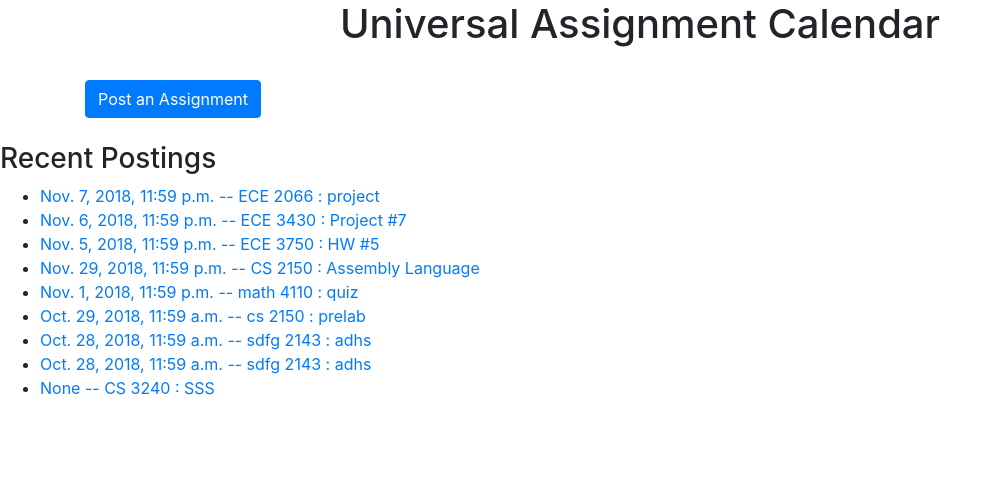
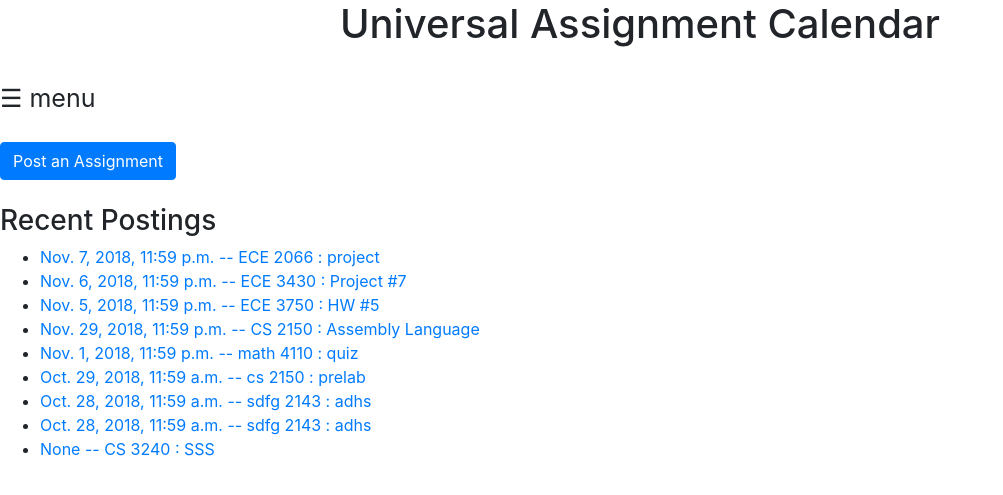
Before and after one commit to jguevarra/Assignment-Interactive-Checklist, a Django app: page /calendar/ in a window 1280 px wide. Shown: the top 495 px of the page, without its empty margins (0-1003 px from the left). Run offline with Django 3.2, Linux system fonts and the light colour scheme; data comes from the database, SQL or seed files in the repository; some libraries are stand-ins or nearby versions.

Commit message:
added a cool menu side bar for funsies

```diff
--- a/uni_assignment_calendar/templates/uni_assignment_calendar/index.html
+++ b/uni_assignment_calendar/templates/uni_assignment_calendar/index.html
@@ -4,22 +4,84 @@
 	<title>CS 3240: Advanced Software Development</title>
 	<link rel="stylesheet" href="https://stackpath.bootstrapcdn.com/bootstrap/4.1.3/css/bootstrap.min.css" integrity="sha384-MCw98/SFnGE8fJT3GXwEOngsV7Zt27NXFoaoApmYm81iuXoPkFOJwJ8ERdknLPMO" crossorigin="anonymous">
 </head>
+<meta name="viewport" content="width=device-width, initial-scale=1">
+<style>
+.sidenav {
+    height: 100%;
+    width: 0;
+    position: fixed;
+    z-index: 1;
+    top: 0;
+    left: 0;
+    background-color: #111;
+    overflow-x: hidden;
+    transition: 0.5s;
+    padding-top: 60px;
+}
+
+.sidenav a {
+    padding: 8px 8px 8px 32px;
+    text-decoration: none;
+    font-size: 25px;
+    color: #818181;
+    display: block;
+    transition: 0.3s;
+}
+
+.sidenav a:hover {
+    color: #f1f1f1;
+}
+
+.sidenav .closebtn {
+    position: absolute;
+    top: 0;
+    right: 25px;
+    font-size: 36px;
+    margin-left: 50px;
+}
+
+#main {
+    transition: margin-left .5s;
+    padding: 16px;
+}
+
+@media screen and (max-height: 450px) {
+  .sidenav {padding-top: 15px;}
+  .sidenav a {font-size: 18px;}
+}
+</style>
+</head>
 <body>
+
+<body>
+
+<div class="main">
 	<h1><center>Universal Assignment Calendar</center></h1>
+</div>
 
 	<br>
 
-	<div class="container">
-		<!--button that takes user to "calendar/create" page-->
-		<form method="get" action="/calendar/create">
-			<input type="submit" class="btn btn-primary" value="Post an Assignment">
-		</form>
-	</div>
+<div id="mySidenav" class="sidenav">
+  <a href="javascript:void(0)" class="closebtn" onclick="closeNav()">&times;</a>
+  <a href="#">Search</a>
+  <a href="#">Classes</a>
+  <a href="#">Unenroll</a>
+  <a href="#">About Us</a>
+</div>
+
+<div class="main">
+	<!--button that takes user to "calendar/create" page-->
+	<span style="font-size:25px;cursor:pointer" onclick="openNav()">&#9776; menu</span>
+	<br><br>
+	<form method="get" action="/calendar/create">
+		<input type="submit" class="btn btn-primary" value="Post an Assignment">
+	</form>
+</div>
 
 
 	<br>
 
-	    <div>
+	    <div class="main">
 
 	        <h3>Recent Postings</h3>
 	        {% if latest_events_list %}
@@ -36,8 +98,19 @@
 	        {% else %}
 	            <p>No events have been posted.</p>
 	        {% endif %}
+	    </div>
 
-	    </div>
+<script>
+function openNav() {
+document.getElementById("mySidenav").style.width = "250px";
+document.getElementById("main").style.marginLeft = "250px";
+}
+
+function closeNav() {
+document.getElementById("mySidenav").style.width = "0";
+document.getElementById("main").style.marginLeft= "0";
+}
+</script>
 
 
 	<!--</fieldset>-->
```
